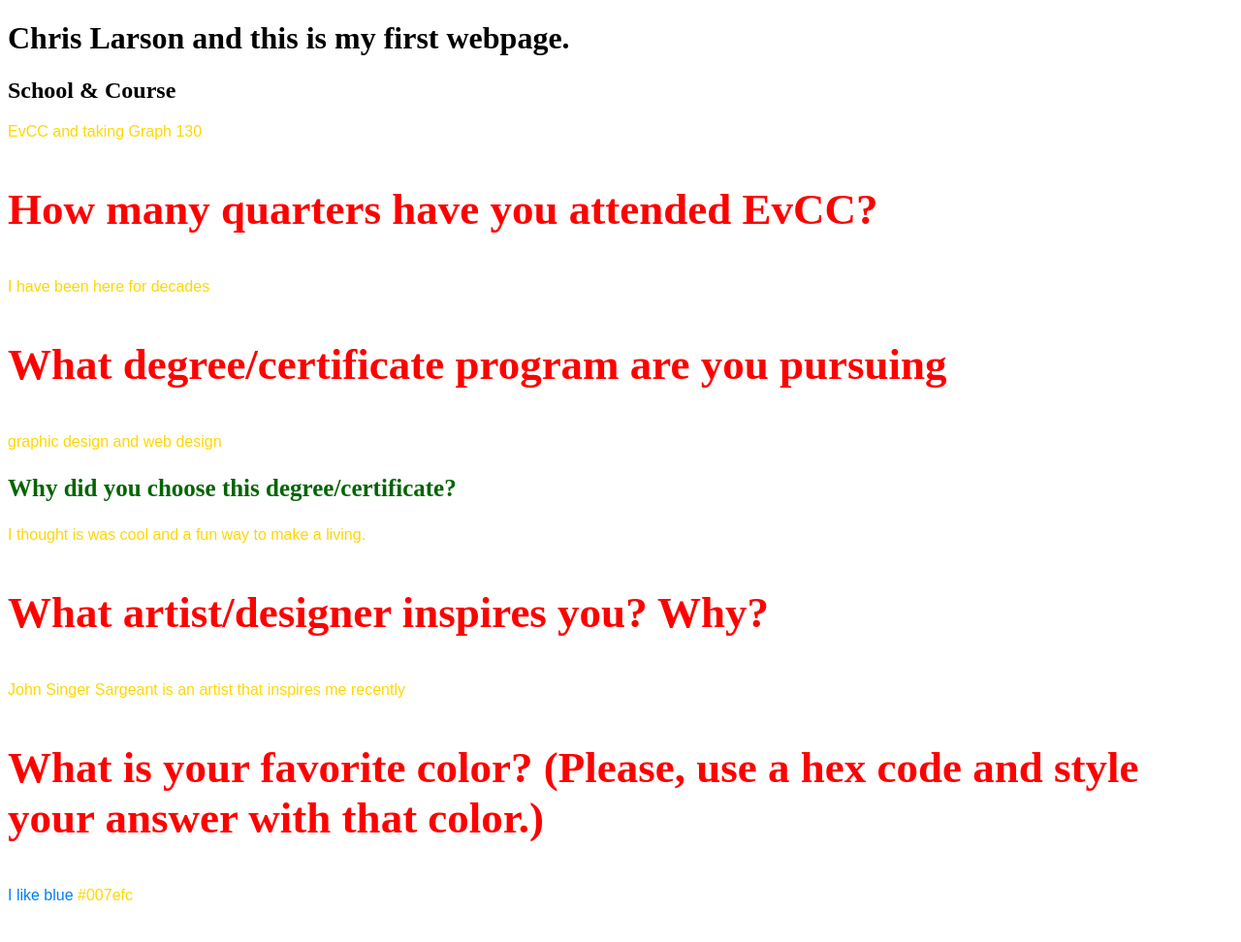
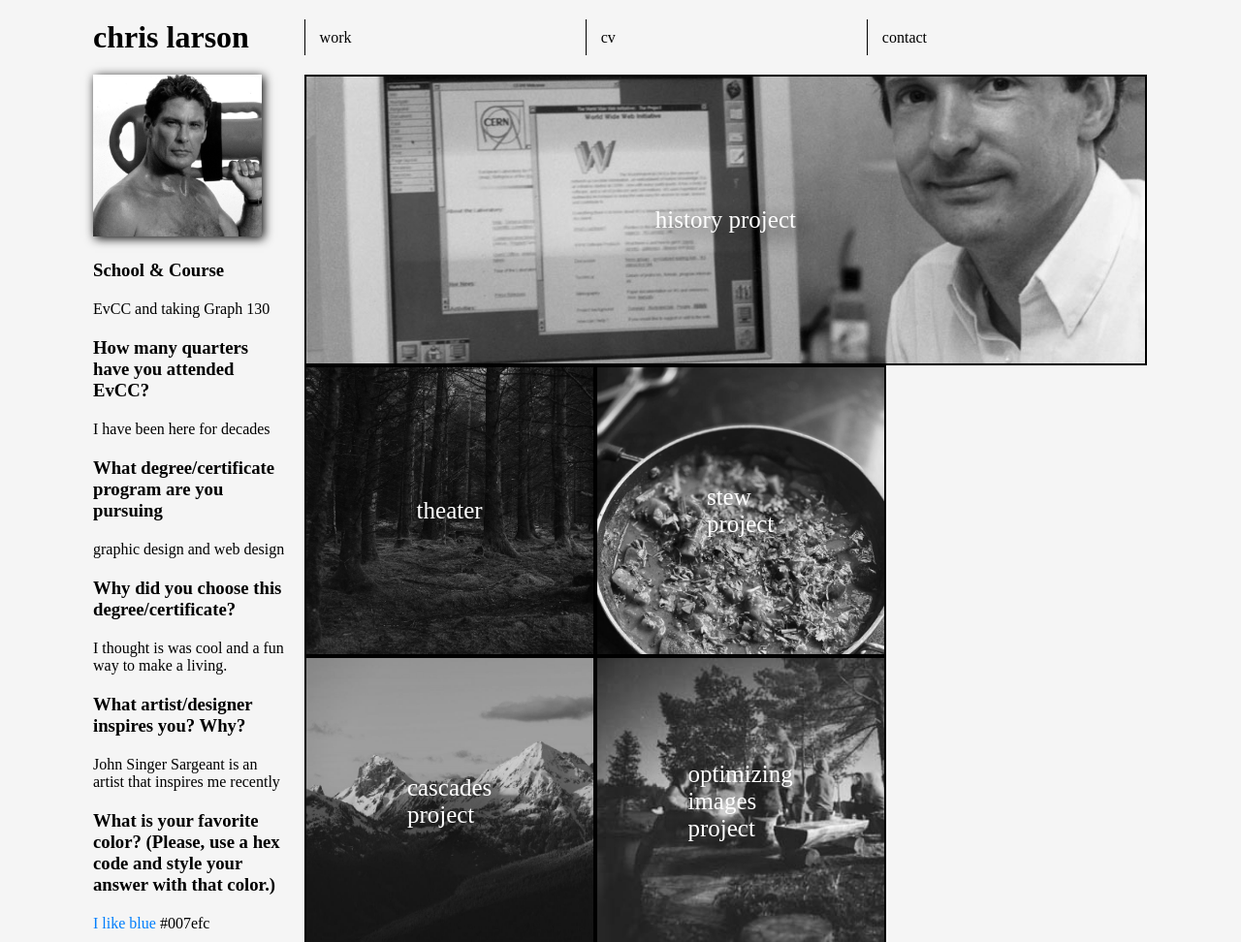
Before and after one commit to chlarson74/spring26, a plain HTML site: page index.html in a window 1280 px wide. Shown: the top 972 px of the page at 97% size. Before the commit the page ends 949 px from the top, so only its background shows below. Drawn offline with Linux system fonts and the light colour scheme.

Commit message:
refactor homepage

```diff
--- a/index.html
+++ b/index.html
@@ -4,30 +4,87 @@
     <meta charset="UTF-8">
     <meta name="viewport" content="width=device-width, initial-scale=1.0">
     <title>Chris's Website</title>
-    <style>
-        h3 {
-            font-size: 45px;
-            color:red;
-        }
-        p {
-            font-family: Arial, Helvetica, sans-serif;
-            color:gold;
-        }
-    </style>
+    <link href="styles/homepage.css" rel="stylesheet">
 </head>
 <body>
-    <h1>Chris Larson and this is my first webpage.</h1>
-    <h2>School & Course</h2>
+    <header>
+        <h1>chris larson</h1>
+        <nav>
+            <a href="#work"><p>work</p></a>
+            <a href="#cv"><p>cv</p></a>
+            <a href="#contact"><p>contact</p></a>
+        </nav>
+    </header>
+    <main>
+        <aside>
+            <img class="faze" src="images/hoff.png" alt="profile image">
+            <h3>School & Course</h3>
             <p>EvCC and taking Graph 130</p>
             <h3>How many quarters have you attended EvCC?</h3>
             <p>I have been here for decades</p>
             <h3>What degree/certificate program are you pursuing</h3>
             <p>graphic design and web design</p>
-    <h3 style="font-size:25px; color:darkgreen;">Why did you choose this degree/certificate?</h3>
+            <h3>Why did you choose this degree/certificate?</h3>
             <p>I thought is was cool and a fun way to make a living.</p>
             <h3>What artist/designer inspires you? Why?</h3>
             <p>John Singer Sargeant is an artist that inspires me recently</p>
             <h3>What is your favorite color?  (Please, use a hex code and style your answer with that color.)</h3>
             <p> <span style="color:#007efc">I like blue</span> #007efc</p>
+        </aside>
+        <article id="work">
+            <section class="project" id="history">
+                <a href="pages/history-refactor.html"><p>history project</p></a>
+            </section>
+            <section class="project" id="theater">
+                <a href="pages/theater.html"><p>theater</p></a>
+            </section>
+            <section class="project" id="stew">
+                <a href="pages/stew.html"><p>stew project</p></a>
+            </section>
+            <section class="project" id="cascades">
+                <a href="pages/cascades.html"><p>cascades project</p></a>
+            </section>
+            <section class="project" id="images">
+                <a href="pages/opt-image.html"><p>optimizing images project</p></a>
+            </section>
+            <section class="project" id="fluid">
+                <a href="pages/fluid.html"><p>fluid dimensions project</p></a>
+            </section>
+            <section class="project" id="disco">
+                <a href="pages/disco.html"><p>media queries project</p></a>
+            </section>
+            <section class="project" id="orcas">
+                <a href="pages/orcas.html"><p>Orcas Island project</p></a>
+            </section>
+            <section class="project" id="lopez">
+                <a href="pages/lopez.html"><p>Lopez Island project</p></a>
+            </section>
+            <section class="project" id="mobile-cascade">
+                <a href="pages/mobile-cascade.html"><p>Cascade project: mobile responsive</p></a>
+            </section>
+            <!-- <section class="project" id="history">
+                <a href="pages/history-refactor.html"><p>history project</p></a>
+            </section>
+            <section class="project" id="history">
+                <a href="pages/history-refactor.html"><p>history project</p></a>
+            </section>
+            <section class="project" id="history">
+                <a href="pages/history-refactor.html"><p>history project</p></a>
+            </section>
+            <section class="project" id="history">
+                <a href="pages/history-refactor.html"><p>history project</p></a>
+            </section>
+            <section class="project" id="history">
+                <a href="pages/history-refactor.html"><p>history project</p></a>
+            </section>
+            <section class="project" id="history">
+                <a href="pages/history-refactor.html"><p>history project</p></a>
+            </section>
+            <section class="project" id="history">
+                <a href="pages/history-refactor.html"><p>history project</p></a>
+            </section> -->
+
+        </article>
+    </main>
 </body>
 </html>
--- /dev/null
+++ b/styles/homepage.css
@@ -0,0 +1,117 @@
+* {
+    margin: 0px;
+    padding: 0px;
+    box-sizing: border-box;
+
+}
+
+body {
+    background-color: #f5f5f5;
+}
+/* create a flex container for the header, main and footer elements */
+header, main, footer {
+    display: flex;
+    width:85%;
+    margin:20px auto;
+    justify-content:space-between;
+}
+/* create even space in the header and footer navs */
+nav {
+    display:flex;
+    justify-content: space-evenly;
+    width:80%;
+}
+
+nav a {
+    border-left: solid black 1px;
+    justify-content: center;
+    align-content: center;
+    padding-left:15px;
+    text-decoration: none;
+    color:black;
+    width:100%;
+}
+nav a:hover {
+    background-color: lightgray;
+}
+aside {
+    width:20%;
+}
+aside p, aside h3 {
+    margin:20px 20px 20px 0px;
+}
+.faze {
+   width: 80%;
+   height: auto;
+   filter:grayscale(100%);
+   transition:1s;
+   box-shadow:2px 2px 10px black;
+}
+.faze:hover {
+    filter:none;
+}
+article {
+    width:80%;
+    display:flex;
+    flex-wrap:wrap;
+}
+.project {
+    filter:grayscale(100%);
+    background-size: cover;
+    min-width: 300px;
+    min-height: 300px;
+    width:33.3%;
+    display:flex;
+    justify-content: center;
+    align-items: center;
+    border:black solid 2px;
+    transition:1s;
+}
+.project:first-child {
+    width:99.9%;
+    background-position: center;
+}
+.project:hover {
+    filter:none;
+}
+.project p {
+    color:white;
+    text-shadow:8px 8px 20px black;
+    font-size:25px;
+}
+.project a {
+    padding:100px 200px;
+    text-decoration: none;
+}
+
+/* individual project background images */
+#history {
+    background-image: url(../images/8-tim-berners-lee.jpg);
+}
+#theater {
+    background-image: url(../images/forest.jpeg);
+}
+#stew {
+    background-image: url(../images/JPEG/stew.jpg);
+}
+#cascades {
+    background-image: url(../images/JPEG/cascade1.jpg);
+}
+#images {
+    background-image: url(../images/camping10.jpg);
+}
+#fluid {
+    background-image: url(../images/lee.png);
+}
+#disco {
+    background-image: url(../images/JPEG/disco.jpg);
+}
+#orcas {
+    background-image: url(../images/sj-images/sj-007.jpg);
+}
+#lopez {
+    background-image: url(../images/sj-images/sj-059.jpg);
+}
+#mobile-cascade {
+    background-image: url(../images/JPEG/cascade2.jpg);
+}
```
Also changed, not shown: images/JPEG/cascade1.jpg (added), images/JPEG/cascade2.jpg (added), images/JPEG/disco.jpg (added), images/JPEG/stew.jpg (added), images/hoff.png (added), images/lee.png (added). Lines whose indentation alone changed are shown as unchanged.
